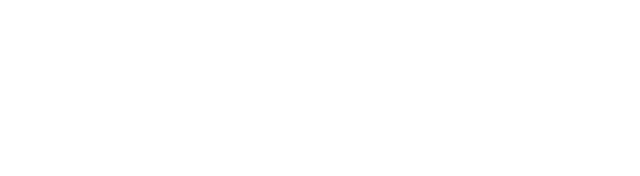
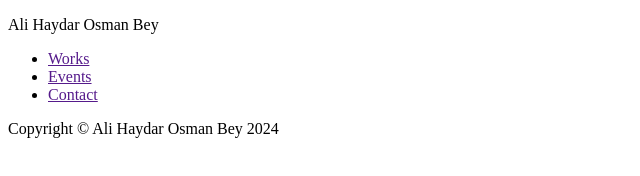
Before and after one commit to joey-largent/landing-page, a plain HTML site: page index.html in a window 1280 px wide. Shown: the whole page, without its empty margins (0-640 px from the left). Drawn offline with Linux system fonts and the light colour scheme.

Commit message:
Update content to be fictional and creative

```diff
--- a/index.html
+++ b/index.html
@@ -7,11 +7,22 @@
     <title>Landing Page</title>
 </head>
 <body>
-    <header></header>
+    <header>
+        <p>Ali Haydar Osman Bey</p>
+        <ul>
+            <li><a href="">Works</a></li>
+            <li><a href="">Events</a></li>
+            <li><a href="">Contact</a></li>
+        </ul>
+    </header>
+
     <div class="section-1"></div>
     <div class="section-2"></div>
     <div class="section-3"></div>
     <div class="section-4"></div>
-    <footer></footer>
+
+    <footer>
+        <p>Copyright © Ali Haydar Osman Bey 2024</p>
+    </footer>
 </body>
 </html>
```
